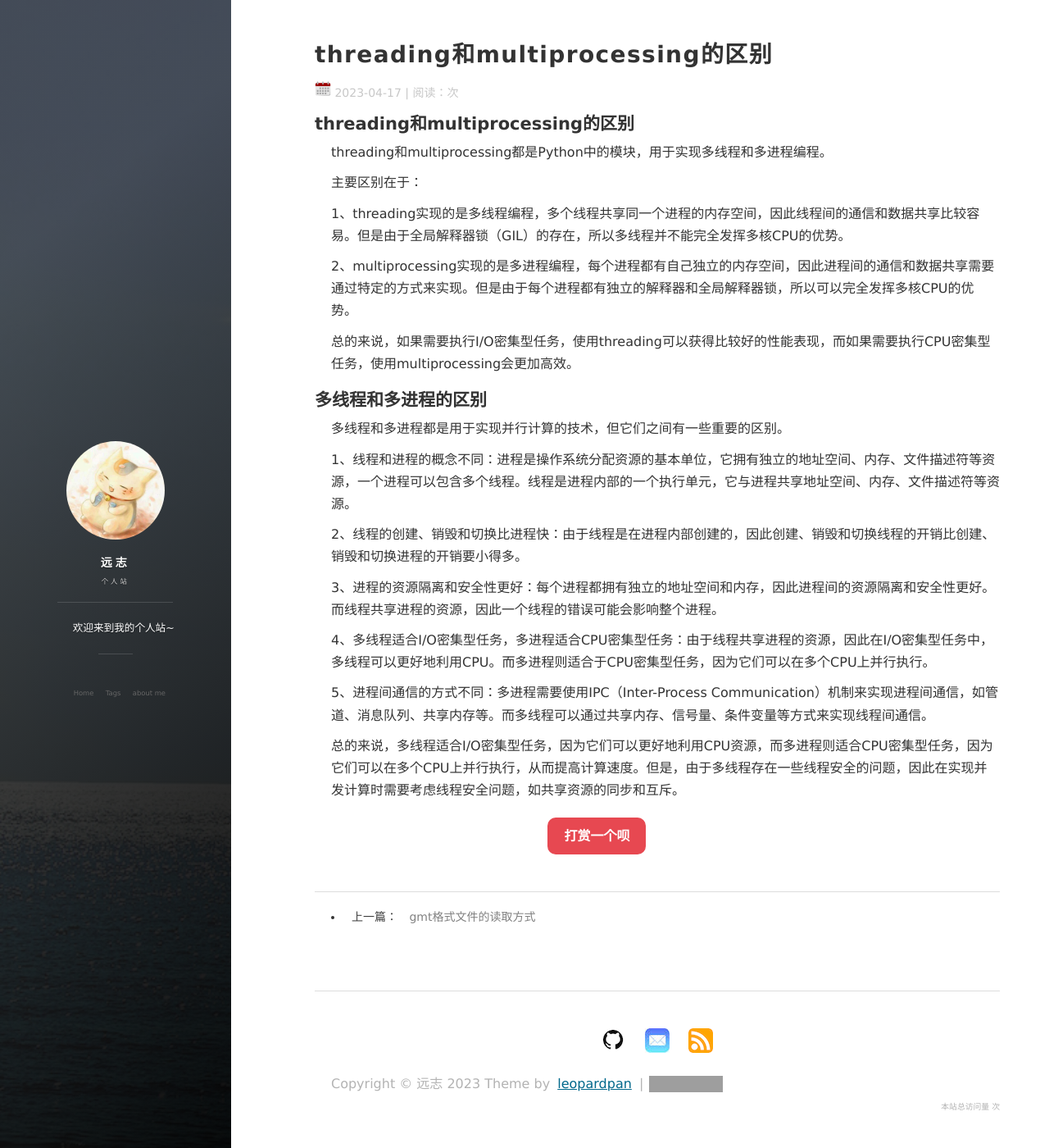
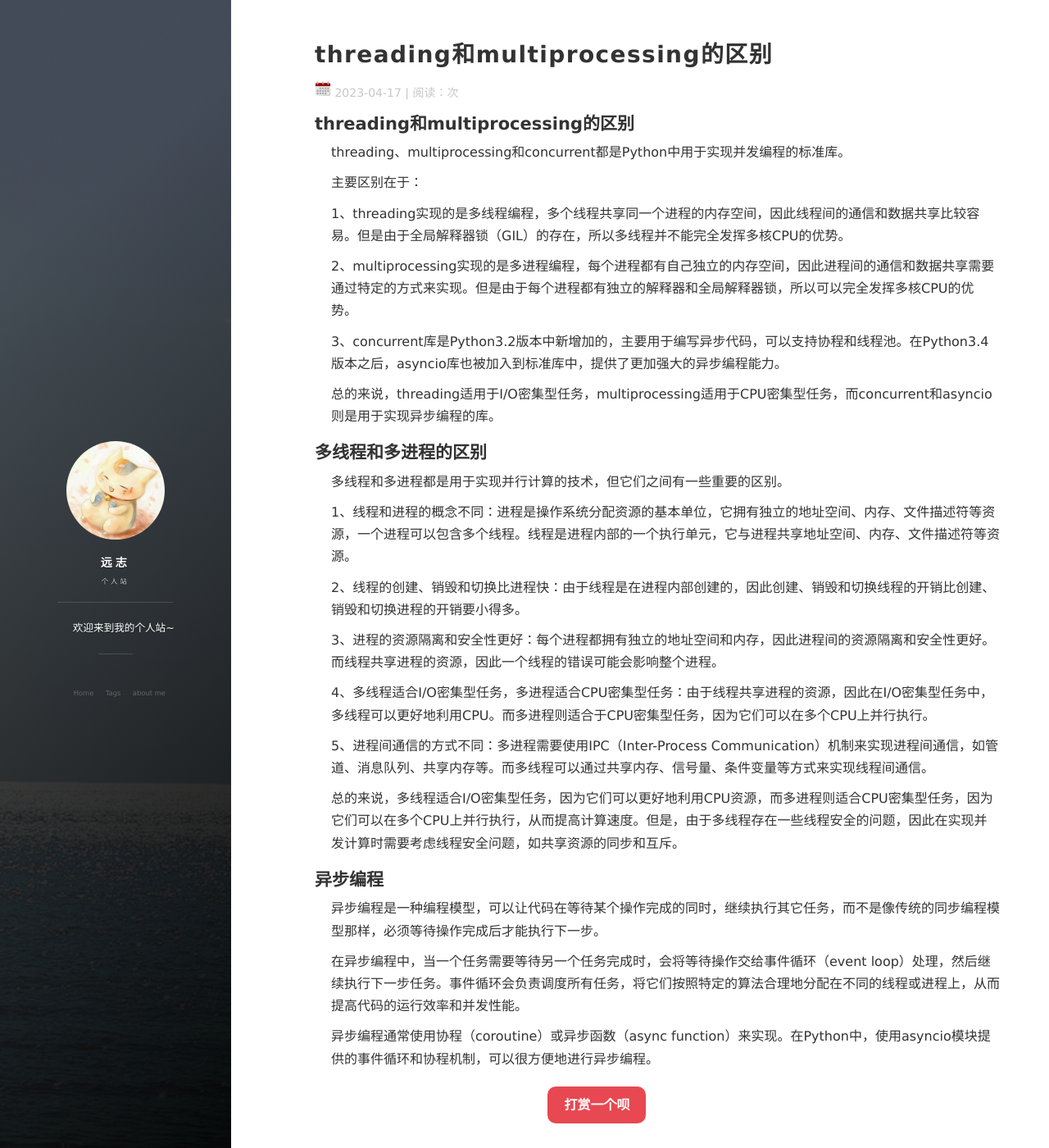
Before and after one commit to xiaowei3223/xiaowei3223.github.io, a Jekyll site: the page built from _posts/2023-04-17-progress01.md, in a window 1280 px wide and 1400 px high. Shown: the whole window at 82% size. Built offline with Jekyll 4.4.1, drawn with Linux system fonts in a browser that asks for light colours; nearby versions of some CDN libraries; comment, search, counter and statistics services are not loaded; some of the changed text lies outside the part shown; grey boxes are pictures that could not be loaded.

```diff
--- a/_posts/2023-04-17-progress01.md
+++ b/_posts/2023-04-17-progress01.md
@@ -8,7 +8,7 @@ tags: 并行运行
 ## threading和multiprocessing的区别
 
 
-threading和multiprocessing都是Python中的模块，用于实现多线程和多进程编程。
+threading、multiprocessing和concurrent都是Python中用于实现并发编程的标准库。
 
 主要区别在于：
 
@@ -16,7 +16,9 @@ threading和multiprocessing都是Python中的模块，用于实现多线程和
 
 2、multiprocessing实现的是多进程编程，每个进程都有自己独立的内存空间，因此进程间的通信和数据共享需要通过特定的方式来实现。但是由于每个进程都有独立的解释器和全局解释器锁，所以可以完全发挥多核CPU的优势。
 
-总的来说，如果需要执行I/O密集型任务，使用threading可以获得比较好的性能表现，而如果需要执行CPU密集型任务，使用multiprocessing会更加高效。
+3、concurrent库是Python3.2版本中新增加的，主要用于编写异步代码，可以支持协程和线程池。在Python3.4版本之后，asyncio库也被加入到标准库中，提供了更加强大的异步编程能力。
+
+总的来说，threading适用于I/O密集型任务，multiprocessing适用于CPU密集型任务，而concurrent和asyncio则是用于实现异步编程的库。
 
 
 ## 多线程和多进程的区别
@@ -33,3 +35,11 @@ threading和multiprocessing都是Python中的模块，用于实现多线程和
 5、进程间通信的方式不同：多进程需要使用IPC（Inter-Process Communication）机制来实现进程间通信，如管道、消息队列、共享内存等。而多线程可以通过共享内存、信号量、条件变量等方式来实现线程间通信。
 
 总的来说，多线程适合I/O密集型任务，因为它们可以更好地利用CPU资源，而多进程则适合CPU密集型任务，因为它们可以在多个CPU上并行执行，从而提高计算速度。但是，由于多线程存在一些线程安全的问题，因此在实现并发计算时需要考虑线程安全问题，如共享资源的同步和互斥。
+
+
+## 异步编程
+异步编程是一种编程模型，可以让代码在等待某个操作完成的同时，继续执行其它任务，而不是像传统的同步编程模型那样，必须等待操作完成后才能执行下一步。
+
+在异步编程中，当一个任务需要等待另一个任务完成时，会将等待操作交给事件循环（event loop）处理，然后继续执行下一步任务。事件循环会负责调度所有任务，将它们按照特定的算法合理地分配在不同的线程或进程上，从而提高代码的运行效率和并发性能。
+
+异步编程通常使用协程（coroutine）或异步函数（async function）来实现。在Python中，使用asyncio模块提供的事件循环和协程机制，可以很方便地进行异步编程。
```
Also changed, not shown: _posts/2023-04-18-progress02.md (added, +44 -0 lines).
